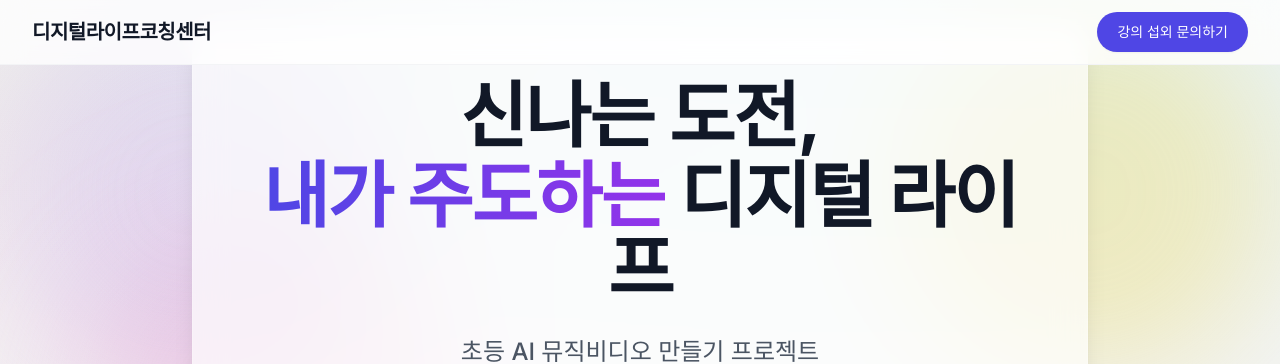
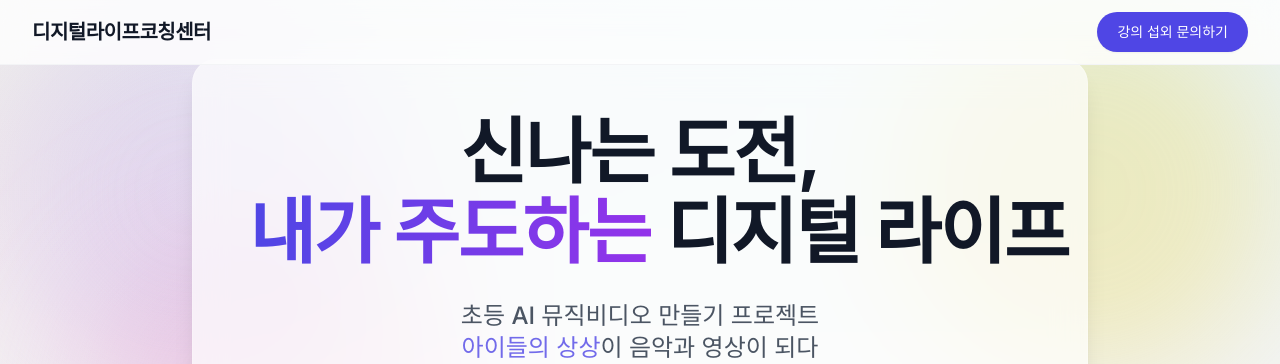
Before and after one commit to soyuzearth/dev_musicvideo, a React (Vite) app: page / in a window 1280 px wide. Shown: the top 364 px of the page. Built offline with nearby package versions, Linux system fonts and the light colour scheme; no server answers; the database is empty.

Commit message:
style: adjust hero slogan line breaks

```diff
--- a/src/components/Hero.jsx
+++ b/src/components/Hero.jsx
@@ -11,10 +11,12 @@ const Hero = () => {
             <div className="relative glass p-10 sm:p-14 rounded-3xl max-w-4xl mx-4 text-center space-y-8 animate-fade-in-up">
                 <h2 className="text-5xl sm:text-6xl md:text-7xl font-extrabold text-gray-900 leading-tight tracking-tight">
                     <span className="block mb-2">신나는 도전,</span>
-                    <span className="text-transparent bg-clip-text bg-gradient-to-r from-primary to-purple-600">
-                        내가 주도하는
-                    </span>{' '}
-                    디지털 라이프
+                    <span className="block whitespace-nowrap">
+                        <span className="text-transparent bg-clip-text bg-gradient-to-r from-primary to-purple-600">
+                            내가 주도하는
+                        </span>{' '}
+                        디지털 라이프
+                    </span>
                 </h2>
                 <p className="text-xl sm:text-2xl text-gray-600 font-medium leading-relaxed max-w-2xl mx-auto">
                     초등 AI 뮤직비디오 만들기 프로젝트<br />
```
